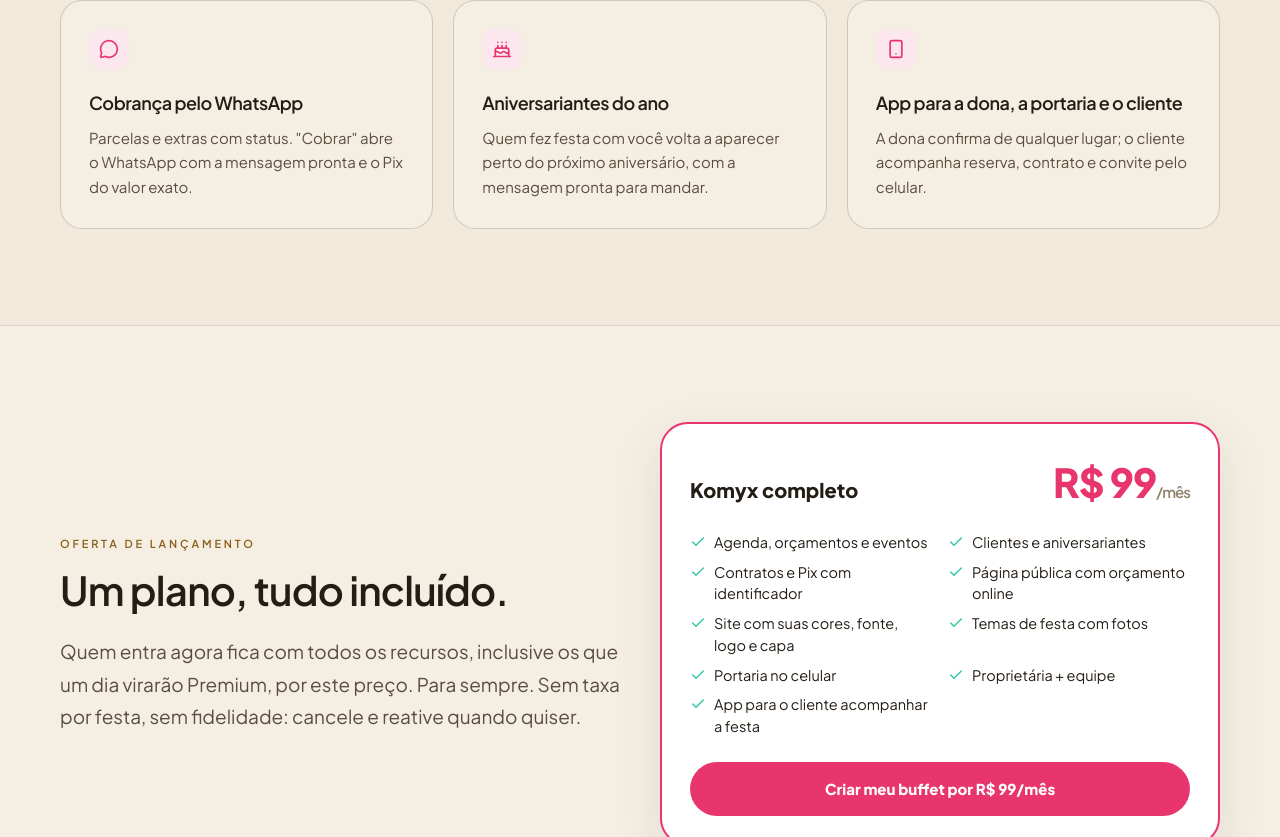
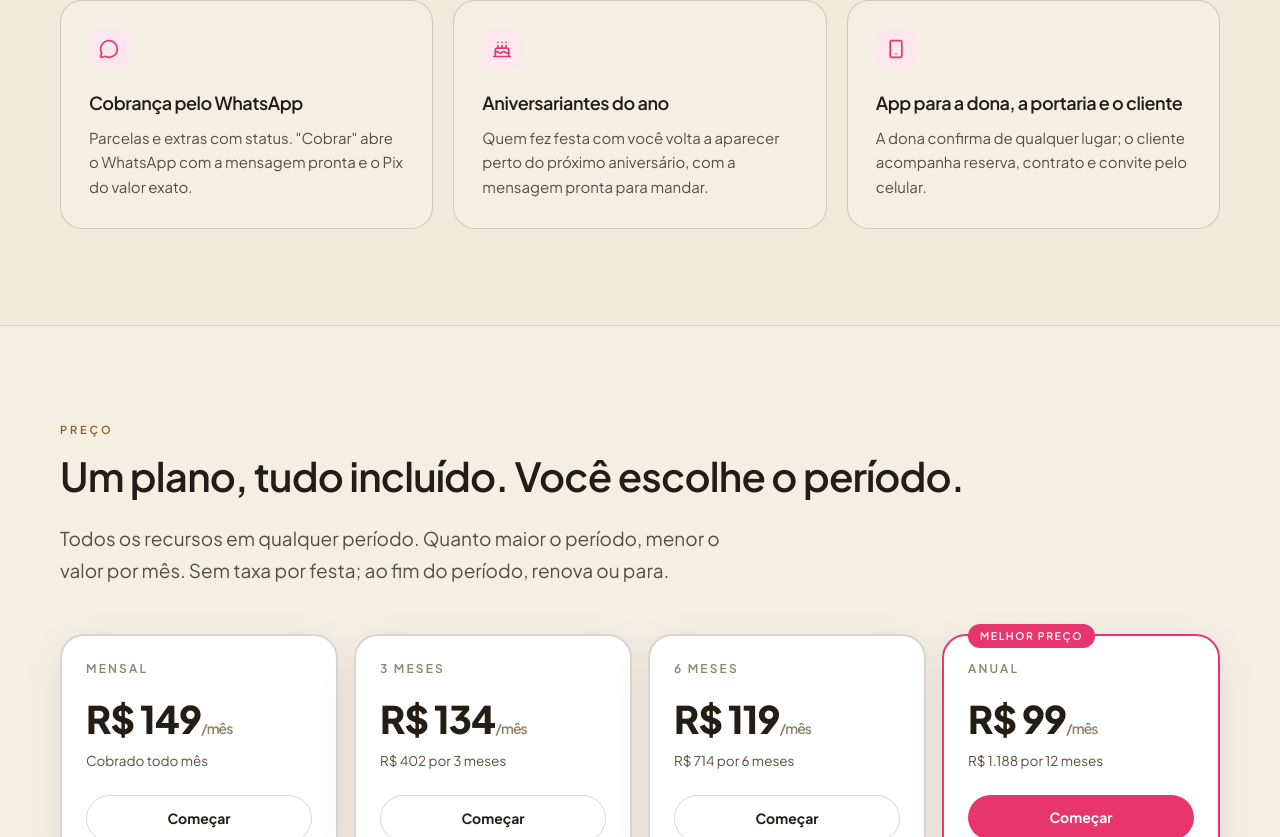
Before and after one commit to AraLabs-Arapongas/storefront, a Next.js app: page /produtos/komyx in a window 1280 px wide. Shown: the part 1963-2800 px from the top of the page. Built offline with nearby package versions, Linux system fonts and the light colour scheme.

Commit message:
Komyx pricing: four commitment periods (149/134/119/99 per month), annual highlighted

```diff
--- a/src/app/page.tsx
+++ b/src/app/page.tsx
@@ -190,7 +190,7 @@
               </Button>
             </div>
             <p className="mt-4 text-[14px] text-[color:var(--ink-dim)]">
-              {komyx.offer}. Cancele quando quiser.
+              {komyx.offer}. Tudo incluído, sem taxa por festa.
             </p>
           </div>
           <ul className="grid gap-3 sm:grid-cols-2">
--- a/src/app/produtos/komyx/page.tsx
+++ b/src/app/produtos/komyx/page.tsx
@@ -30,7 +30,7 @@
 const komyx = productBySlug('komyx');
 const pageTitle = 'Komyx — Gestão para buffets';
 const pageDescription =
-  'Komyx é o sistema da AraLabs para buffets infantis e de eventos: agenda com um evento por dia, orçamento online, reserva com Pix e identificador, contrato automático, convite com RSVP, portaria no celular e cobrança pelo WhatsApp. R$ 99/mês, tudo incluído.';
+  'Komyx é o sistema da AraLabs para buffets infantis e de eventos: agenda com um evento por dia, orçamento online, reserva com Pix e identificador, contrato automático, convite com RSVP, portaria no celular e cobrança pelo WhatsApp. Tudo incluído, de R$ 149 no mensal a R$ 99/mês no anual.';
 
 export const metadata: Metadata = {
   title: pageTitle,
@@ -110,6 +110,13 @@
   },
 ];
 
+const PERIODS = [
+  { months: 1, label: 'Mensal', perMonth: 149, best: false },
+  { months: 3, label: '3 meses', perMonth: 134, best: false },
+  { months: 6, label: '6 meses', perMonth: 119, best: false },
+  { months: 12, label: 'Anual', perMonth: 99, best: true },
+];
+
 const INCLUDED = [
   'Agenda, orçamentos e eventos',
   'Clientes e aniversariantes',
@@ -183,7 +190,7 @@
               </a>
             </div>
             <p className="mt-4 text-[14px]" style={{ color: '#9da1bd' }}>
-              {komyx.offer}. Cancele quando quiser.
+              {komyx.offer}. Tudo incluído, sem taxa por festa.
             </p>
           </div>
           <ul className="grid gap-3 sm:grid-cols-2">
@@ -239,48 +246,62 @@
       </Section>
 
       <Section id="preco">
-        <div className="grid gap-10 lg:grid-cols-2 lg:items-center">
-          <div>
-            <Eyebrow tone="gold">Oferta de lançamento</Eyebrow>
-            <Title>Um plano, tudo incluído.</Title>
+        <Eyebrow tone="gold">Preço</Eyebrow>
+        <Title>Um plano, tudo incluído. Você escolhe o período.</Title>
         <Lead>
-              Quem entra agora fica com todos os recursos, inclusive os que um dia virarão Premium,
-              por este preço. Para sempre. Sem taxa por festa, sem fidelidade: cancele e reative
-              quando quiser.
+          Todos os recursos em qualquer período. Quanto maior o período, menor o valor por mês. Sem
+          taxa por festa; ao fim do período, renova ou para.
         </Lead>
+        <div className="mt-12 grid gap-4 sm:grid-cols-2 lg:grid-cols-4">
+          {PERIODS.map((p) => (
+            <article
+              key={p.months}
+              className="relative rounded-[24px] border-2 bg-white p-6 shadow-[0_12px_40px_rgba(27,31,58,0.08)]"
+              style={{ borderColor: p.best ? komyx.color : 'var(--line-strong)' }}
+            >
+              {p.best ? (
+                <span
+                  className="absolute -top-3 left-6 rounded-full px-3 py-1 text-[10.5px] font-semibold uppercase tracking-[0.15em] text-white"
+                  style={{ background: komyx.color }}
+                >
+                  Melhor preço
+                </span>
+              ) : null}
+              <p className="text-[12px] font-semibold uppercase tracking-[0.18em] text-[color:var(--ink-dim)]">
+                {p.label}
+              </p>
+              <p className="mt-3 text-[38px] font-extrabold tracking-tight text-[color:var(--ink)]">
+                R$ {p.perMonth}
+                <span className="text-[14px] font-semibold text-[color:var(--ink-dim)]">/mês</span>
+              </p>
+              <p className="mt-1 text-[13.5px] text-[color:var(--ink-muted)]">
+                {p.months === 1
+                  ? 'Cobrado todo mês'
+                  : `R$ ${(p.perMonth * p.months).toLocaleString('pt-BR')} por ${p.months} meses`}
+              </p>
+              <a
+                href={komyx.externalUrl}
+                target="_blank"
+                rel="noopener"
+                className="mt-6 inline-flex w-full items-center justify-center rounded-full py-3 text-[14px] font-bold transition"
+                style={
+                  p.best
+                    ? { background: komyx.color, color: '#fff' }
+                    : { border: `1px solid var(--line-strong)`, color: 'var(--ink)' }
+                }
+              >
+                Começar
+              </a>
+            </article>
+          ))}
         </div>
-          <div
-            className="rounded-[28px] border-2 bg-white p-7 shadow-[0_18px_50px_rgba(27,31,58,0.10)]"
-            style={{ borderColor: komyx.color }}
-          >
-            <div className="flex flex-wrap items-baseline justify-between gap-3">
-              <p className="text-[20px] font-extrabold text-[color:var(--ink)]">Komyx completo</p>
-              <p
-                className="text-[40px] font-extrabold tracking-tight"
-                style={{ color: komyx.color }}
-              >
-                R$ 99
-                <span className="text-[15px] font-semibold text-[color:var(--ink-dim)]">/mês</span>
-              </p>
-            </div>
-            <ul className="mt-5 grid gap-x-4 gap-y-2 text-[14.5px] text-[color:var(--ink)] sm:grid-cols-2">
+        <ul className="mt-10 grid gap-x-6 gap-y-2 text-[14.5px] text-[color:var(--ink)] sm:grid-cols-2 lg:grid-cols-3">
           {INCLUDED.map((i) => (
             <li key={i} className="flex gap-2">
               <Check className="mt-0.5 h-4 w-4 shrink-0" style={{ color: '#2ec4a6' }} /> {i}
             </li>
           ))}
         </ul>
-            <a
-              href={komyx.externalUrl}
-              target="_blank"
-              rel="noopener"
-              className="mt-6 inline-flex w-full items-center justify-center rounded-full py-4 text-[15px] font-extrabold text-white transition hover:brightness-110"
-              style={{ background: komyx.color }}
-            >
-              Criar meu buffet por R$ 99/mês
-            </a>
-          </div>
-        </div>
       </Section>
 
       <Section>
--- a/src/lib/products.ts
+++ b/src/lib/products.ts
@@ -34,7 +34,7 @@
     tagline: 'Gestão para buffets.',
     description:
       'Agenda, orçamento online, reserva com Pix, contrato automático, convite com RSVP e portaria no celular. O cliente monta a festa pela sua página; você só confirma.',
-    offer: 'R$ 99/mês, tudo incluído',
+    offer: 'A partir de R$ 99/mês no anual',
     status: 'No ar',
     href: '/produtos/komyx',
     externalUrl: KOMYX_URL,
```
Lines whose indentation alone changed are shown as unchanged.
